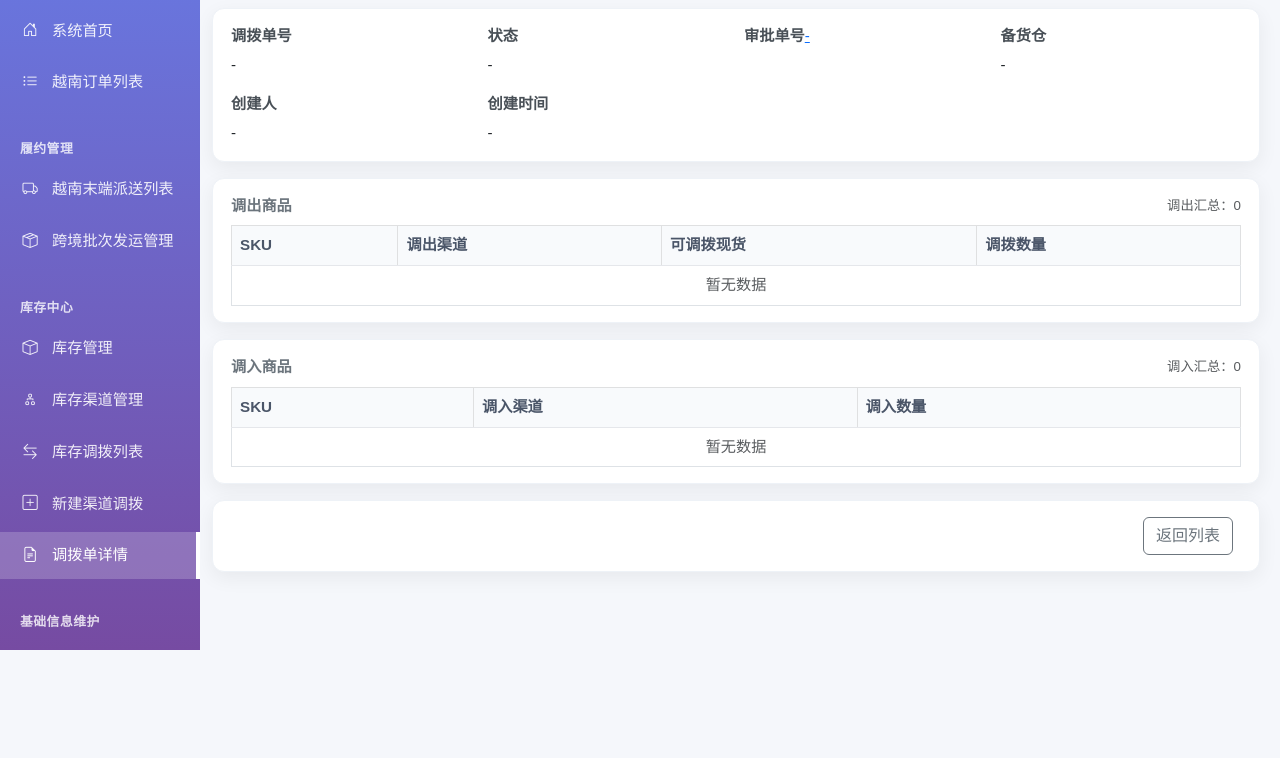
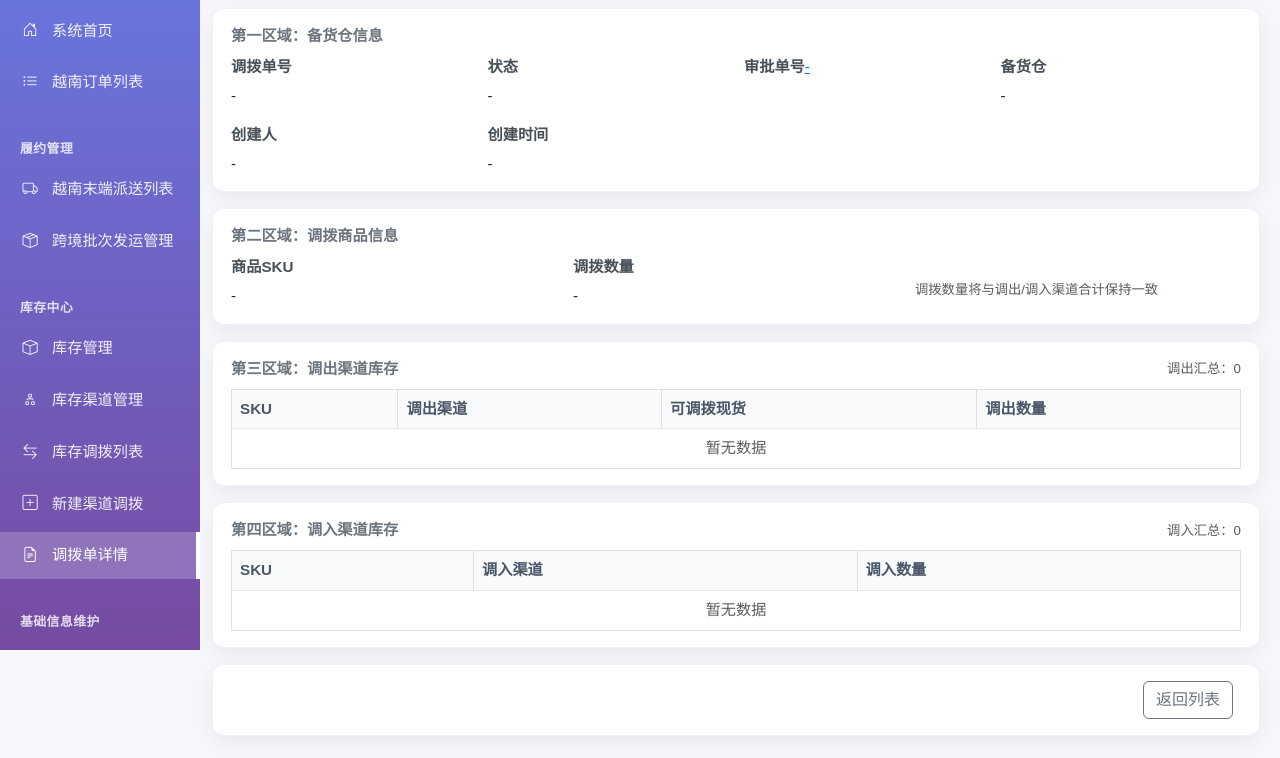
Before and after one commit to liudaojin88/WIMP, a website: page inventory-transfer-detail.html in a window 1280 px wide. Shown: the part 150-908 px from the top of the page. Before the commit the page ends 800 px from the top, so only its background shows below. Drawn offline with nearby package versions, Linux system fonts and the light colour scheme.

Commit message:
feat: 调拨详情四区域布局对齐新建页

```diff
--- a/inventory-transfer-detail.html
+++ b/inventory-transfer-detail.html
@@ -105,8 +105,9 @@
       <div class="breadcrumb-text">库存中心 / 渠道库存调拨 / 调拨单详情</div>
       <div class="page-title mb-3" id="detailTitle">调拨单详情</div>
 
-      <!-- 头部信息 -->
+      <!-- 第一区域：备货仓信息 -->
       <div class="card-section">
+        <div class="fw-bold text-secondary mb-2">第一区域：备货仓信息</div>
         <div class="row g-3">
           <div class="col-md-3"><label class="form-label">调拨单号</label><div id="infoOrderNo">-</div></div>
           <div class="col-md-3"><label class="form-label">状态</label><div id="infoStatus">-</div></div>
@@ -117,10 +118,28 @@
         </div>
       </div>
 
-      <!-- 调出商品 -->
+      <!-- 第二区域：调拨商品信息 -->
+      <div class="card-section">
+        <div class="fw-bold text-secondary mb-2">第二区域：调拨商品信息</div>
+        <div class="row g-3">
+          <div class="col-md-4">
+            <label class="form-label">商品SKU</label>
+            <div id="infoSku">-</div>
+          </div>
+          <div class="col-md-4">
+            <label class="form-label">调拨数量</label>
+            <div id="infoTransferQty">-</div>
+          </div>
+          <div class="col-md-4">
+            <div class="text-muted small mt-4">调拨数量将与调出/调入渠道合计保持一致</div>
+          </div>
+        </div>
+      </div>
+
+      <!-- 第三区域：调出渠道库存 -->
       <div class="card-section">
         <div class="d-flex justify-content-between align-items-center mb-2">
-          <div class="fw-bold text-secondary">调出商品</div>
+          <div class="fw-bold text-secondary">第三区域：调出渠道库存</div>
           <div class="small text-muted" id="outSummaryText">调出汇总：-</div>
         </div>
         <div class="table-responsive">
@@ -130,7 +149,7 @@
                 <th>SKU</th>
                 <th>调出渠道</th>
                 <th>可调拨现货</th>
-                <th>调拨数量</th>
+                <th>调出数量</th>
               </tr>
             </thead>
             <tbody id="outDetailBody">
@@ -140,10 +159,10 @@
         </div>
       </div>
 
-      <!-- 调入商品 -->
+      <!-- 第四区域：调入渠道库存 -->
       <div class="card-section">
         <div class="d-flex justify-content-between align-items-center mb-2">
-          <div class="fw-bold text-secondary">调入商品</div>
+          <div class="fw-bold text-secondary">第四区域：调入渠道库存</div>
           <div class="small text-muted" id="inSummaryText">调入汇总：-</div>
         </div>
         <div class="table-responsive">
@@ -199,6 +218,11 @@
       approval.innerText = target.approvalNo || '-';
       approval.href = target.approvalNo ? `https://joysky.example/approval/${target.approvalNo}` : '#';
       document.getElementById('detailTitle').innerText = `调拨单详情 - ${target.orderNo || ''}`;
+
+      const sku = target.skuList && target.skuList.length ? target.skuList[0] : '-';
+      const outSum = (target.outboundDetails || []).reduce((s,i)=>s+(Number(i.qty)||0),0);
+      document.getElementById('infoSku').innerText = sku;
+      document.getElementById('infoTransferQty').innerText = outSum || '-';
     }
 
     function renderOutbound() {
@@ -215,6 +239,8 @@
       body.innerHTML = rows || `<tr><td colspan="4" class="text-center text-muted">暂无数据</td></tr>`;
       const sum = list.reduce((s,i)=>s+(Number(i.qty)||0),0);
       document.getElementById('outSummaryText').innerText = `调出汇总：${sum}`;
+      // 同步商品区域数量
+      document.getElementById('infoTransferQty').innerText = sum || '-';
     }
 
     function renderInbound() {
```
